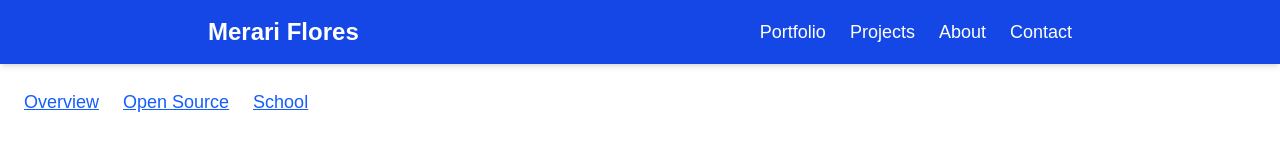
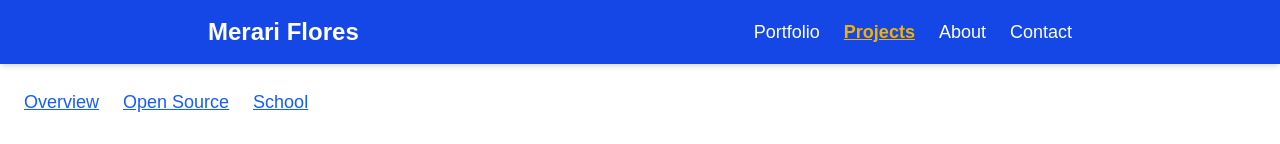
Before and after one commit to mrmerarif/wdd430-portfolio, a Next.js app: page /projects/school in a window 1280 px wide. Shown: the top 144 px of the page. Built offline with nearby package versions, Linux system fonts and the light colour scheme.

Commit message:
Fix NavLinks active logic for Week 2 dynamic routes

```diff
--- a/components/NavLinks.tsx
+++ b/components/NavLinks.tsx
@@ -6,8 +6,15 @@ import { usePathname } from 'next/navigation';
 export default function NavLinks() {
   const pathname = usePathname();
 
+  const isActive = (path: string) => {
+    if (path === "/projects") {
+      return pathname.startsWith("/projects");
+    }
+    return pathname === path;
+  };
+
   const linkClasses = (path: string) =>
-    pathname === path
+    isActive(path)
       ? "underline font-bold text-yellow-500"
       : "hover:underline";
 
@@ -20,7 +27,7 @@ export default function NavLinks() {
           <Link
             href="/"
             className={linkClasses("/")}
-            aria-current={pathname === "/" ? "page" : undefined}
+            aria-current={isActive("/") ? "page" : undefined}
           >
             Portfolio
           </Link>
@@ -31,7 +38,7 @@ export default function NavLinks() {
           <Link
             href="/projects"
             className={linkClasses("/projects")}
-            aria-current={pathname === "/projects" ? "page" : undefined}
+            aria-current={pathname.startsWith("/projects") ? "page" : undefined}
           >
             Projects
           </Link>
@@ -41,7 +48,7 @@ export default function NavLinks() {
           <Link
             href="/about"
             className={linkClasses("/about")}
-            aria-current={pathname === "/about" ? "page" : undefined}
+            aria-current={isActive("/about") ? "page" : undefined}
           >
             About
           </Link>
@@ -51,7 +58,7 @@ export default function NavLinks() {
           <Link
             href="/contact"
             className={linkClasses("/contact")}
-            aria-current={pathname === "/contact" ? "page" : undefined}
+            aria-current={isActive("/contact") ? "page" : undefined}
           >
             Contact
           </Link>
```
